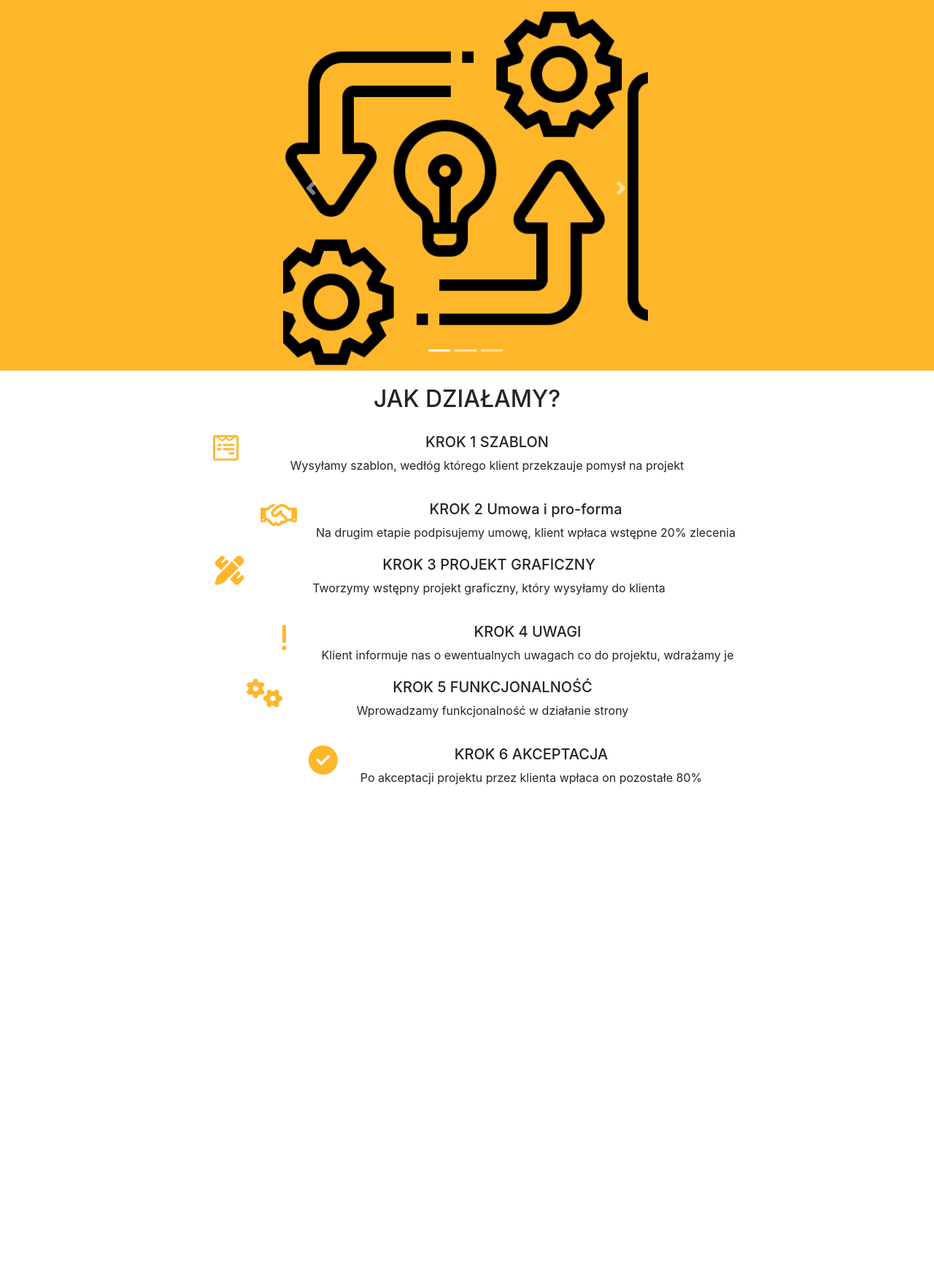
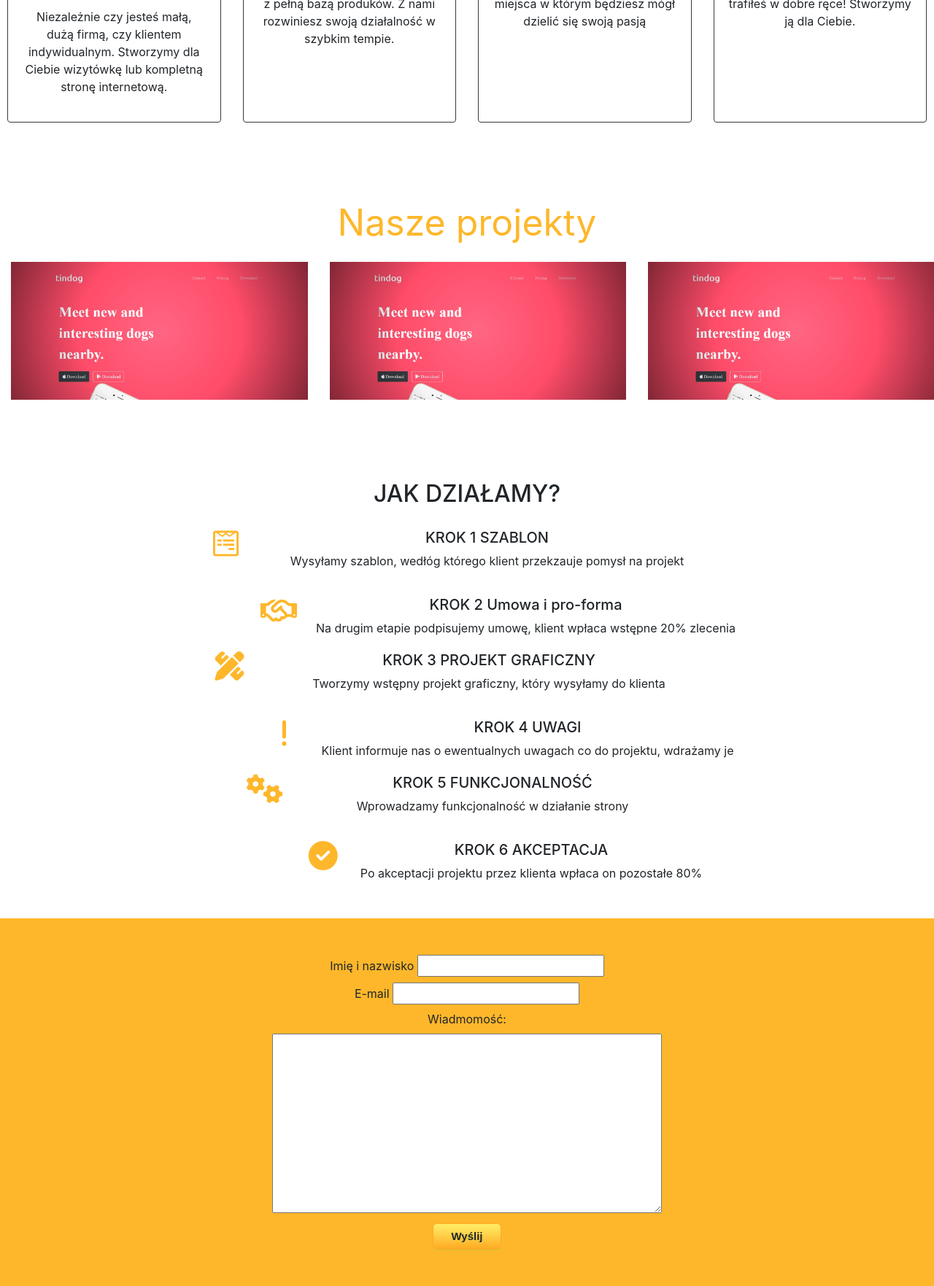
Before and after one commit to EmiliaZem-Buko/Portfolio-web-site, a plain HTML site: page index.html in a window 1280 px wide. Shown: the part 649-2412 px from the top of the page at 73% size. Before the commit the page ends 1727 px from the top, so only its background shows below. Drawn offline with nearby package versions, Linux system fonts and the light colour scheme.

Commit message:
phase V change mind of project

```diff
--- a/index.html
+++ b/index.html
@@ -62,6 +62,7 @@
 
 <!-- PRICE -->
  <section id="price">
+   <div class="oferta">NASZA OFERTA</div>
   <div class="card-deck">
     <div class="card border-dark">
       <i class="fas fa-globe"></i>
@@ -69,6 +70,8 @@
         <h3 class="card-title">STRONA</h3>
         <h4 class="card-text">od <s>150zł</s></h4>
         <h3 class="sale">120zł</h3>
+        <p>Niezależnie czy jesteś małą, dużą firmą, czy klientem indywidualnym.
+          Stworzymy dla Ciebie wizytówkę lub kompletną stronę internetową.</p>
       </div>
     </div>
     <div class="card border-dark">
@@ -76,6 +79,8 @@
       <div class="card-body">
         <h3 class="card-title">SKLEP</h3>
         <h4 class="card-text">od 200zł</h4>
+        <p>Projektujemy sklepy internetowe z pełną bazą produków.
+          Z nami rozwiniesz swoją działalność w szybkim tempie.</p>
       </div>
     </div>
     <div class="card border-dark">
@@ -83,6 +88,7 @@
       <div class="card-body">
         <h3 class="card-title">BLOG</h3>
         <h4 class="card-text">od 100zł</h4>
+        <p>Pomagamy w stworzeniu miejsca w którym będziesz mógł dzielić się swoją pasją</p>
       </div>
     </div>
     <div class="card border-dark">
@@ -90,6 +96,7 @@
       <div class="card-body">
         <h3 class="card-title">APLIKACJA</h3>
         <h4 class="card-text">od 250zł</h4>
+        <p>Jeśli masz pomysł na aplikację, trafiłeś w dobre ręce! Stworzymy ją dla Ciebie.</p>
       </div>
     </div>
   </div>
@@ -99,34 +106,18 @@
 
   <section id="projects">
     <p> Nasze projekty </p>
-    <div class="col-lg-5">
-      <div id="carouselExampleIndicators" class="carousel slide" data-ride="carousel">
-        <ol class="carousel-indicators">
-          <li data-target="#carouselExampleIndicators" data-slide-to="0" class="active"></li>
-          <li data-target="#carouselExampleIndicators" data-slide-to="1"></li>
-          <li data-target="#carouselExampleIndicators" data-slide-to="2"></li>
-        </ol>
-        <div class="carousel-inner">
-          <div class="carousel-item active" data-interval="3500">
-            <img src="image/business-and-finance.png" class="d-block w-100">
-          </div>
-          <div class="carousel-item" data-interval="3500">
-            <img src="image/business.png" class="d-block w-100" alt="...">
-          </div>
-          <div class="carousel-item" data-interval="3500">
-            <img src="image/communications.png" class="d-block w-100" alt="...">
-          </div>
-        </div>
-        <a class="carousel-control-prev" href="#carouselExampleIndicators" role="button" data-slide="prev">
-          <span class="carousel-control-prev-icon" aria-hidden="true"></span>
-          <span class="sr-only">Previous</span>
-        </a>
-        <a class="carousel-control-next" href="#carouselExampleIndicators" role="button" data-slide="next">
-          <span class="carousel-control-next-icon" aria-hidden="true"></span>
-          <span class="sr-only">Next</span>
-        </a>
+    <div class="row">
+      <div class="col-lg-4">
+        <img src="image/tindog.png" class="image">
+      </div>
+      <div class="col-lg-4">
+        <img src="image/tindog.png" class="image">
+      </div>
+      <div class="col-lg-4">
+        <img src="image/tindog.png" class="image">
       </div>
     </div>
+
 
   </section>
 
@@ -187,10 +178,21 @@
  </section>
 
 
+ <!-- CONTACT -->
+
+ <section id="conact">
+   <label for="name">Imię i nazwisko <input type="text"></label> <br>
+  <label for="mail"> E-mail <input type="email" name="e-mail" id="mail"></label><br>
+  <label for="text">Wiadmomość:</label><br>
+  <label for="textarea"><textarea name="area" id="area" cols="50" rows="10"></textarea></label><br>
+  <a class="myButton">Wyślij</a>
+ </section>
+
 
       <!--  SCRIPTS  -->
       <script src="https://code.jquery.com/jquery-3.4.1.slim.min.js" integrity="sha384-J6qa4849blE2+poT4WnyKhv5vZF5SrPo0iEjwBvKU7imGFAV0wwj1yYfoRSJoZ+n" crossorigin="anonymous"></script>
       <script src="https://cdn.jsdelivr.net/npm/popper.js@1.16.0/dist/umd/popper.min.js" integrity="sha384-Q6E9RHvbIyZFJoft+2mJbHaEWldlvI9IOYy5n3zV9zzTtmI3UksdQRVvoxMfooAo" crossorigin="anonymous"></script>
       <script src="https://stackpath.bootstrapcdn.com/bootstrap/4.4.1/js/bootstrap.min.js" integrity="sha384-wfSDF2E50Y2D1uUdj0O3uMBJnjuUD4Ih7YwaYd1iqfktj0Uod8GCExl3Og8ifwB6" crossorigin="anonymous"></script>
+      <script src="index.js"></script>
 </body>
 </html>
--- a/index.js
+++ b/index.js
@@ -0,0 +1,6 @@
+var button = $(".myButton")[0];
+console.log(button);
+
+button.onclick = function() {
+    alert("Pomyślnie wysłano");
+}
--- a/style.css
+++ b/style.css
@@ -1,11 +1,14 @@
-  /* Navbar */
+ /* Navbar */
 
   /* .container-fluid {
     padding: 3% 15% 7%;
   } */
 
   #nav {
-
+    position: -webkit-sticky; /* Safari */
+  position: sticky;
+  top: 0;
+  z-index: 10;
   }
 
   .bg-light {
@@ -49,8 +52,14 @@
 /* PRICE */
 
 #price {
-  padding-bottom: 15px;
-  padding-top: 15px;
+  padding-bottom: 50px;
+  padding-top: 50px;
+}
+
+.oferta {
+  font-size: 50px;
+  text-align: center;
+  padding-bottom: 20px;
 }
 
 .fas {
@@ -79,7 +88,8 @@
   display: flex;
   flex-direction: column;
   align-items: center;
-  padding-top: 10px;
+  padding-top: 50px;
+  padding-bottom: 50px;
   text-align: center;
 }
 
@@ -110,20 +120,58 @@
 /* PROJECTS */
 
 #projects {
-  display: flex;
-  flex-direction: column;
-  align-items: center;
-  background-color: #feb72b;
+  text-align: center;
+  /* background-color: #feb72b; */
+  padding-top: 50px;
+  padding-bottom: 50px;
+  font-size: 50px;
+  color: #feb72b;
 }
 
-.carousel {
-  width: 500px;
+.image {
+  width: 100%;
+  margin: auto 15px;
 }
 
-#projects p {
-  font-size: 50px;
-  color: white;
+.image:hover {
+  color: black;
 }
+
+
+/* contact */
+#conact {
+  background-color: #feb72b;
+  text-align: center;
+  padding-top: 50px;
+  padding-bottom: 50px;
+}
+
+.myButton {
+	box-shadow: 0px 1px 0px 0px #d1bf3a;
+	background:linear-gradient(to bottom, #ffec64 5%, #ffab23 100%);
+	background-color:#ffec64;
+	border-radius:6px;
+	border:1px solid #ffaa22;
+	display:inline-block;
+	cursor:pointer;
+	color:#333333;
+	font-family:Arial;
+	font-size:15px;
+	font-weight:bold;
+	padding:6px 24px;
+	text-decoration:none;
+	text-shadow:0px 1px 0px #e6d23e;
+}
+.myButton:hover {
+	background:linear-gradient(to bottom, #ffab23 5%, #ffec64 100%);
+	background-color:#ffab23;
+}
+.myButton:active {
+	position:relative;
+	top:1px;
+}
+
+
 
 
   /* FONTS */
```
Also changed, not shown: image/tindog.png (added).
